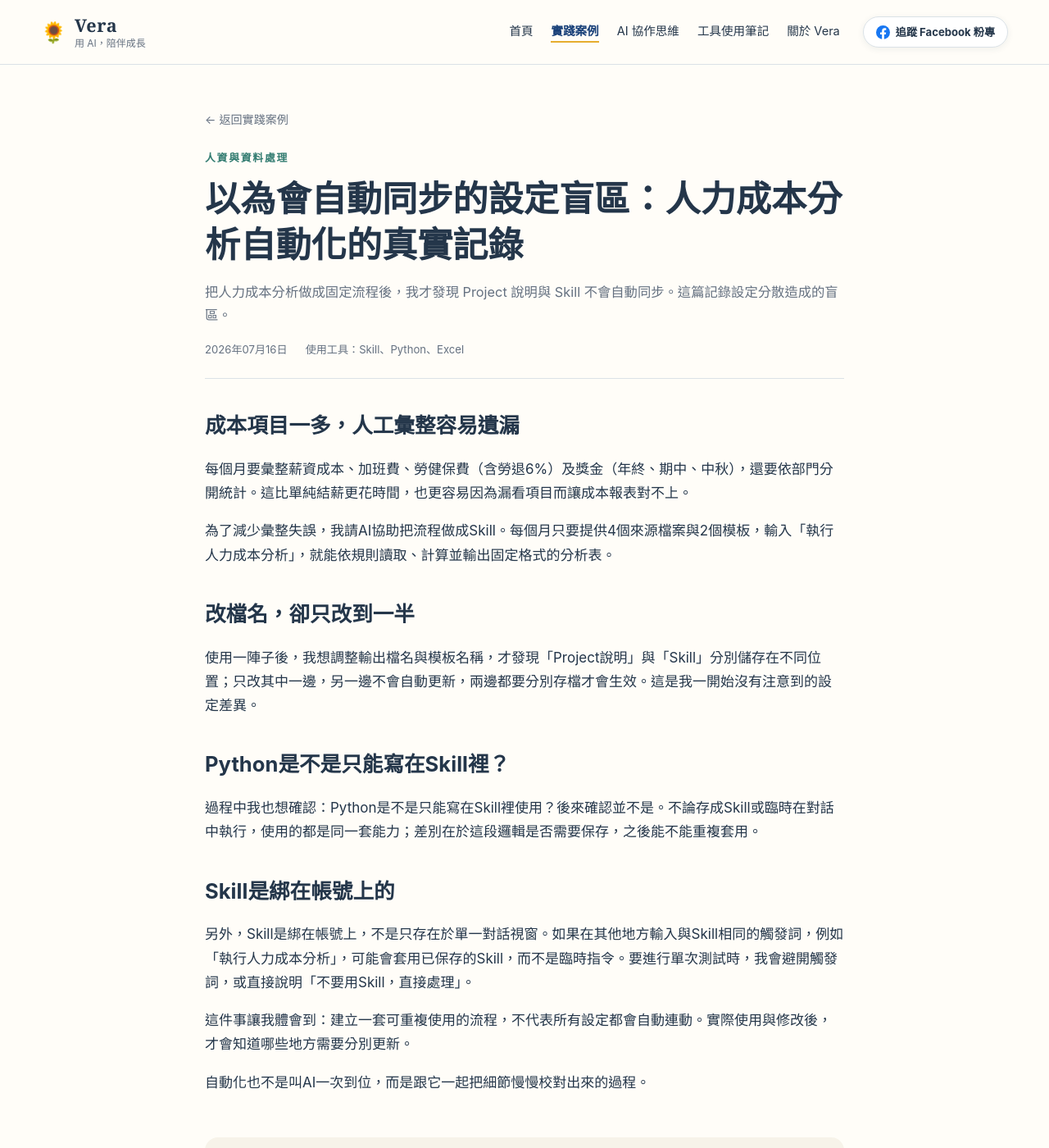
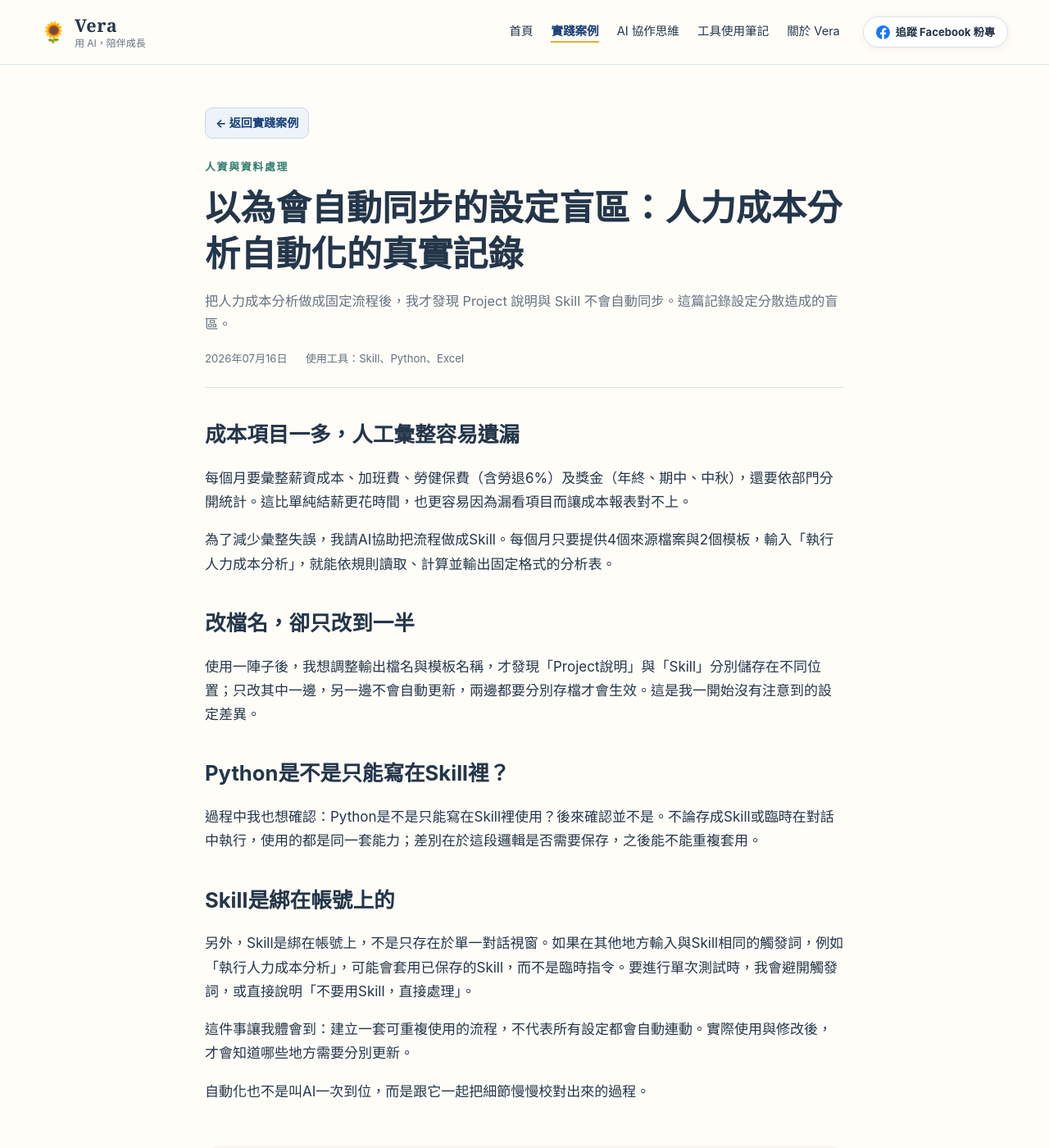
Before and after one commit to Vera-With-AI/Vera-With-AI.github.io, a Jekyll site: the page built from _posts/2026-07-16-labor-cost-analysis-settings.md, in a window 1280 px wide and 1400 px high. Shown: the whole window at 82% size. Built offline with Jekyll 4.4.1, drawn with Linux system fonts in a browser that asks for light colours.

Commit message:
強化文章返回按鈕辨識度

```diff
--- a/_config.yml
+++ b/_config.yml
@@ -13,7 +13,7 @@ collections:
 
 markdown: kramdown
 
-css_version: 38
+css_version: 39
 
 exclude:
   - _templates
--- a/assets/css/style.css
+++ b/assets/css/style.css
@@ -125,7 +125,8 @@ h3 { font-size: 1.08rem; }
 
 .post { width: min(780px, 100%); margin-inline: auto; }
 .post-header { padding-bottom: 24px; margin-bottom: 32px; border-bottom: 1px solid var(--border); }
-.back-link { display: inline-block; margin-bottom: 24px; color: var(--muted); text-decoration: none; font-size: .88rem; }
+.back-link { display: inline-flex; align-items: center; min-height: 38px; padding: 6px 12px; margin-bottom: 24px; border: 1px solid #c9d8e6; border-radius: 9px; color: var(--navy); background: var(--blue-wash); text-decoration: none; font-size: .88rem; font-weight: 700; transition: background .2s ease, border-color .2s ease; }
+.back-link:hover { border-color: #9db7cf; background: #e1ebf4; }
 .post-header h1 { margin: 0 0 16px; font-size: clamp(1.85rem, 3.6vw, 2.7rem); line-height: 1.3; }
 .post-summary { color: var(--muted); font-size: 1.02rem; line-height: 1.7; }
 .post-meta { display: flex; flex-wrap: wrap; gap: 12px 22px; color: var(--muted); font-size: .82rem; }
@@ -200,6 +201,7 @@ h3 { font-size: 1.08rem; }
   .problem-card h3 { margin: 8px 0 10px; font-size: 1rem; }
   .problem-card .text-link { font-size: .84rem; }
   .article-card, .case-card, .tool-guidance, .next-step, .post-end { padding: 18px; }
+  .back-link { min-height: 44px; padding: 8px 13px; }
 }
 
 @media (prefers-reduced-motion: reduce) {
```
